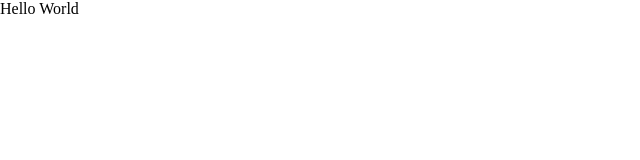
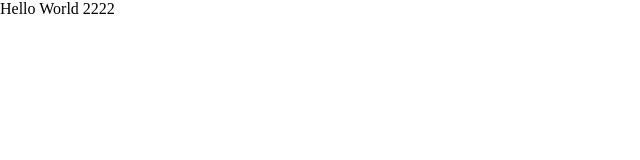
Before and after one commit to gleenk/prova01, a plain HTML site: page index.html in a window 1280 px wide. Shown: the full height of the page, 0-640 px from the left. Drawn offline with nearby package versions, Linux system fonts and the light colour scheme.

Commit message:
Update index.html
Aggiornato

```diff
--- a/index.html
+++ b/index.html
@@ -8,6 +8,6 @@
 
 </head>
 <body>
-Hello World
+Hello World 2222
 </body>
 </html>
```
